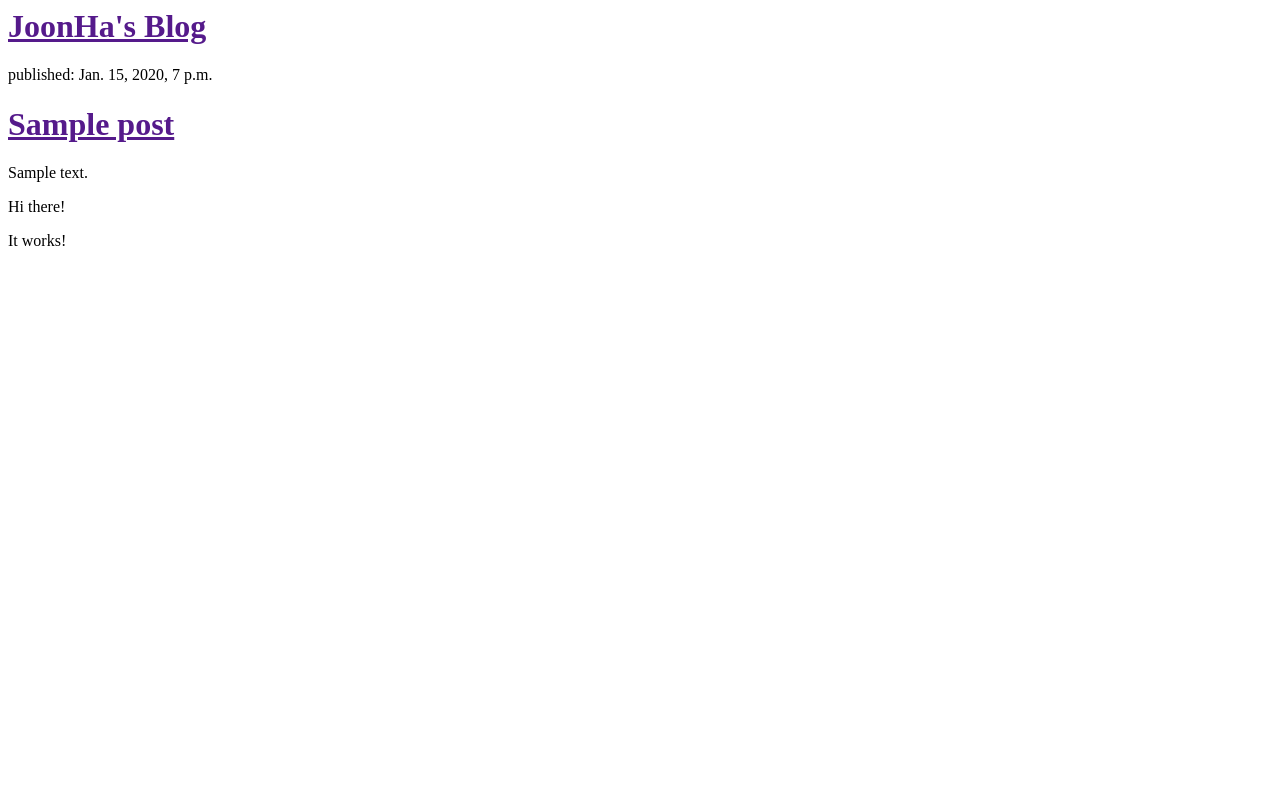
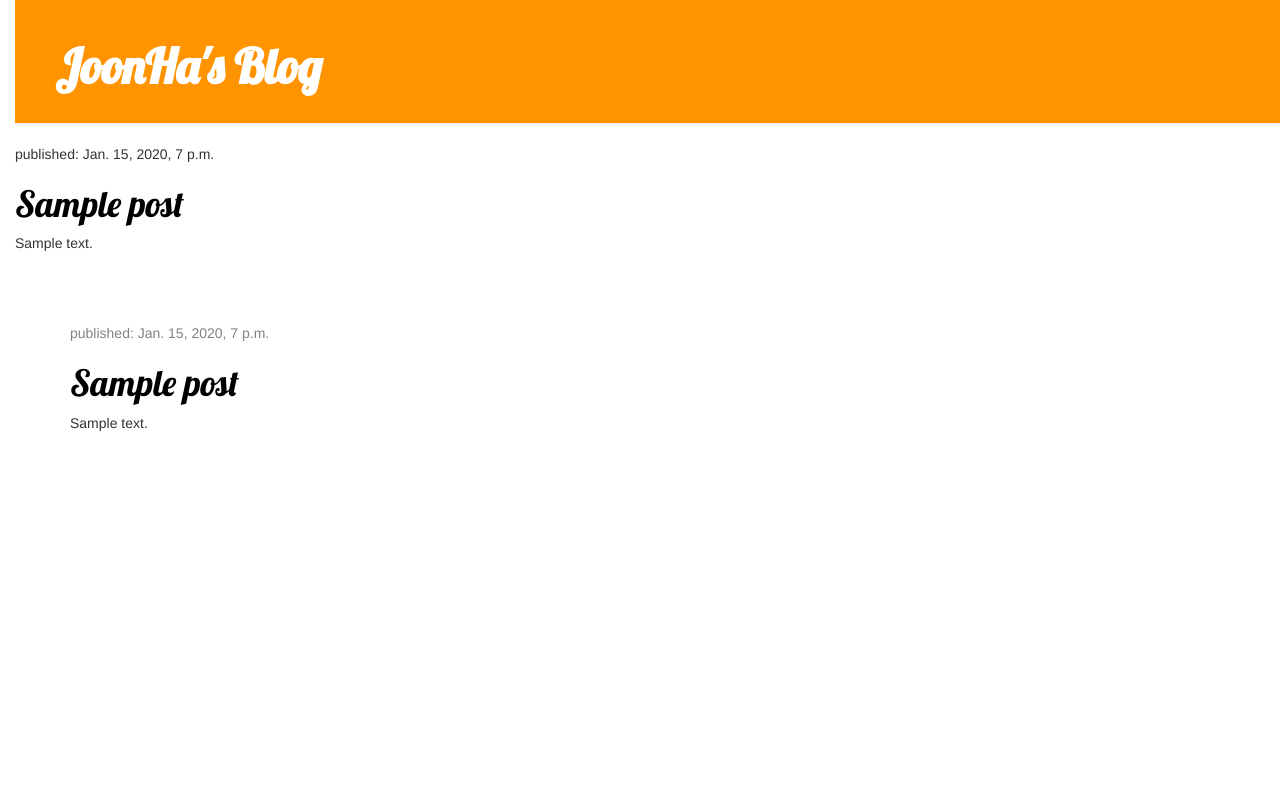
Before and after one commit to knockee-dev/my-first-blog, a Django app: template blog/templates/blog/post_list.html in a window 1280 px wide. Run offline with Django 3.2, Linux system fonts and the light colour scheme; the template is opened without the code that fills it: values that come from a table or form of the project are taken from there, others are empty; tables that the repository leaves empty hold one stand-in row (values such as "Sample post"); some libraries are stand-ins or nearby versions.

Commit message:
Pretty CSS

```diff
--- /dev/null
+++ b/blog/static/css/blog.css
@@ -0,0 +1,54 @@
+h1 a {
+  color: #FCA205;
+  font-family: 'Lobster';
+}
+
+body {
+  padding-left: 15px;
+}
+
+.page-header {
+  background-color: #ff9400;
+  margin-top: 0;
+  padding: 20px 20px 20px 40px;
+}
+
+.page-header h1, .page-header h1 a, .page-header h1 a:visited, .page-header h1 a:active{
+  color: #ffffff;
+  font-size: 36pt;
+  text-decoration: none;
+}
+
+.content {
+  margin-left: 40px;
+}
+
+h1, h2, h3, h4 {
+  font-family: 'Lobster', cursive;
+}
+
+.date {
+  color: #828282;
+}
+
+.save {
+  float: right;
+}
+
+.post-form textarea, .post-form input {
+  width: 100%;
+}
+
+.top-menu, .top-menu:hover, .top-menu:visited{
+  color: #ffffff;
+  float: right;
+  font-size: 26pt;
+}
+
+.post{
+  margin-bottom: 70px;
+}
+
+.post h1 a, .post h1 a:visited{
+  color: #000000;
+}
--- a/blog/templates/blog/post_list.html
+++ b/blog/templates/blog/post_list.html
@@ -1,22 +1,44 @@
+{% load static %}
 <html>
   <head>
+    <link rel="stylesheet" href="//maxcdn.bootstrapcdn.com/bootstrap/3.2.0/css/bootstrap.min.css">
+    <link rel="stylesheet" href="//maxcdn.bootstrapcdn.com/bootstrap/3.2.0/css/bootstrap-theme.min.css">
+    <link rel="stylesheet" href="{% static 'css/blog.css' %}">
+    <link href="//fonts.googleapis.com/css?family=Lobster&subset=latin,latin-ext" rel="stylesheet" type="text/css">
     <title>JoonHa's Blog</title>
   </head>
+
   <body>
-    <div>
-      <h1><a href="">JoonHa's Blog</a></h1>
+    <div class = "page-header">
+      <h1><a href=""><b>JoonHa's Blog</b></a></h1>
     </div>
 
     <!-- {{ posts }} -->
     {% for post in posts %}
-      <div>
-        <p>published: {{ post.published_date }}</P>
+    <div class="post">
+        <p>published: {{ post.published_date }}</p>
         <h1><a href="">{{ post.title }}</a></h1>
         <p>{{ post.text|linebreaksbr }}</p>
-      </div>
+    </div>
     {% endfor %}
 
-    <p>Hi there!</p>
-    <p>It works!</p>
+    <div class="content container">
+      <div class="row">
+          <div class="col-md-8">
+              {% for post in posts %}
+                  <div class="post">
+                      <div class="date">
+                          <p>published: {{ post.published_date }}</p>
+                      </div>
+                      <h1><a href="">{{ post.title }}</a></h1>
+                      <p>{{ post.text|linebreaksbr }}</p>
+                  </div>
+              {% endfor %}
+          </div>
+      </div>
+  </div>
+
+    <!-- <p>Hi there!</p>
+    <p>It works!</p> -->
   </body>
 </html>
```
